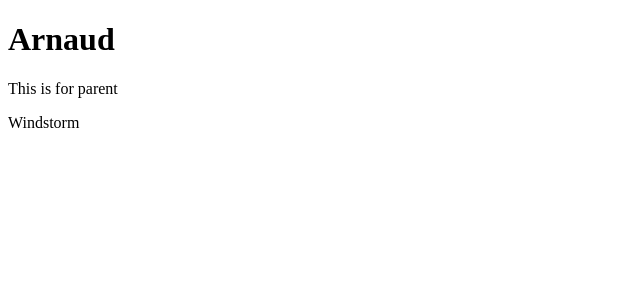
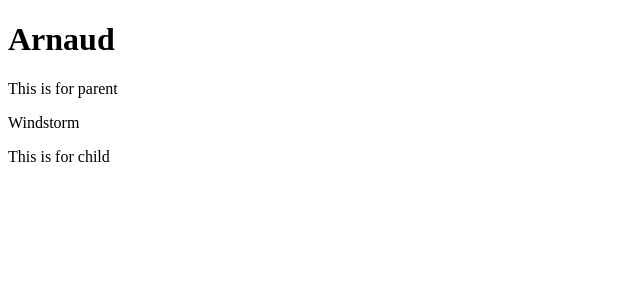
Before and after one commit to Arnaud-Chane/angular-tour-of-heroes, an Angular app: page / in a window 1280 px wide. Shown: the top 300 px of the page, without its empty margins (0-640 px from the left). Built offline with nearby package versions, Linux system fonts and the light colour scheme.

Commit message:
Get input data from parent

```diff
--- a/src/app/heroes/heroes.component.html
+++ b/src/app/heroes/heroes.component.html
@@ -1 +1,2 @@
 <p>{{hero}}</p>
+<div>{{inputFromParent}}</div>
```
